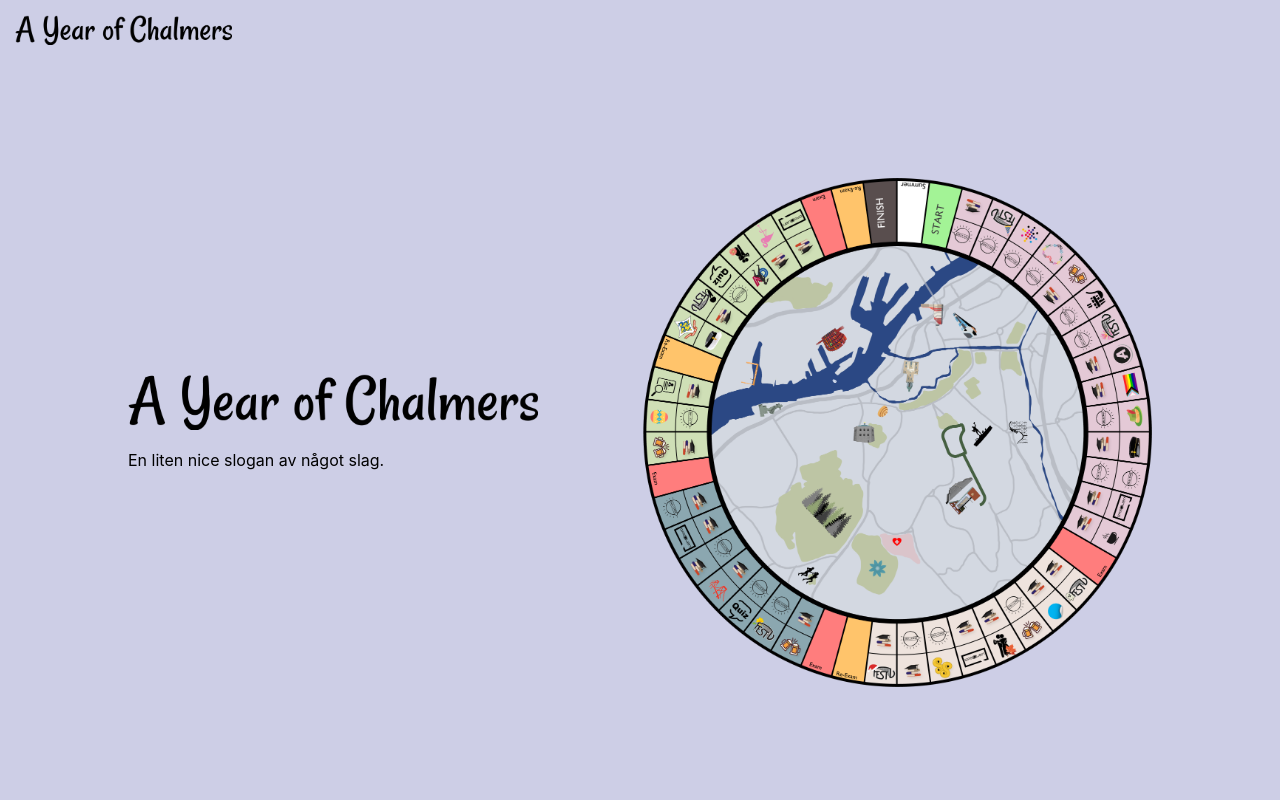
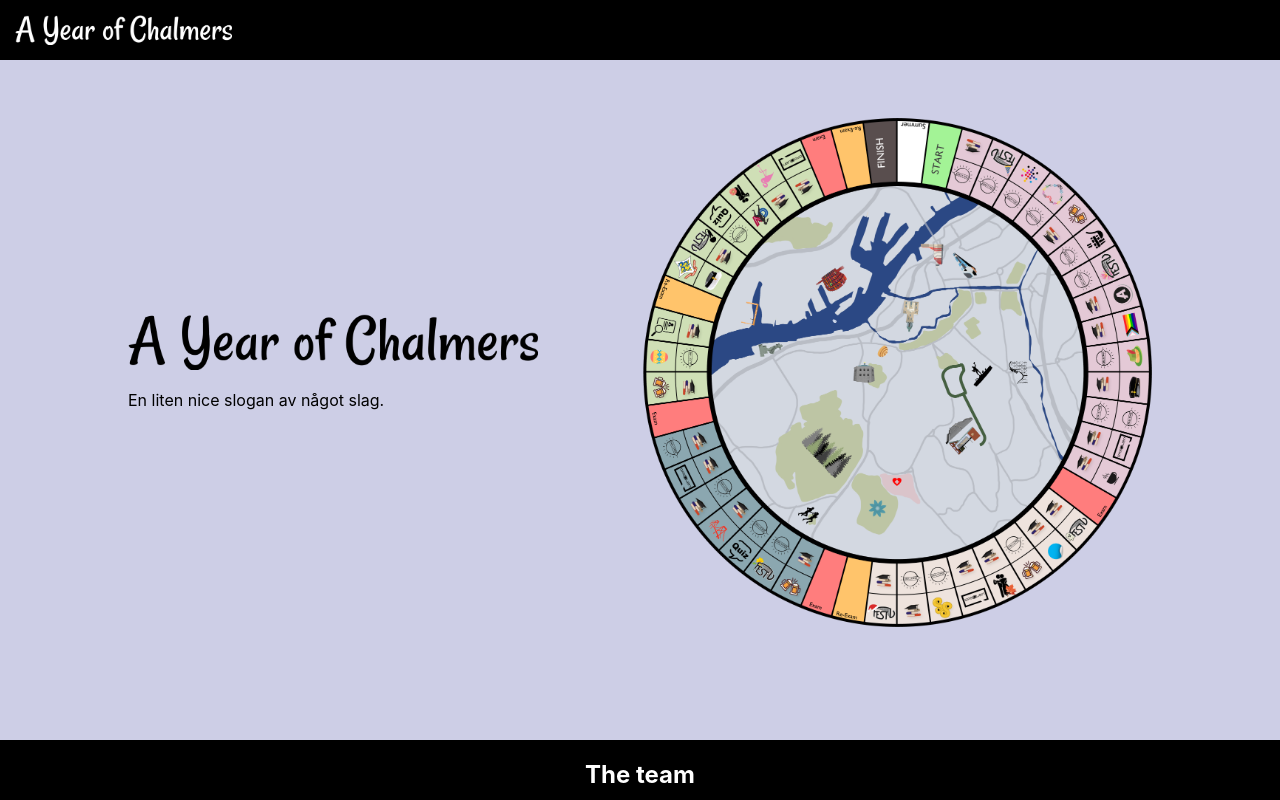
Before and after one commit to EllenWiderstrand/CIU265, a React (Create React App) app: page / in a window 1280 px wide. Shown: the top 800 px of the page. Built offline with nearby package versions, Linux system fonts and the light colour scheme.

Commit message:
update styling of the header

```diff
--- a/src/App.js
+++ b/src/App.js
@@ -4,26 +4,33 @@
 import Footer from './Footer';
 
 const Wrapper = styled.div`
-    width: 100%;
-    min-height: 100vh;
+  width: 100%;
+  min-height: 100vh;
 `;
 
 const Header = styled.div`
-    width: 100%;
-    height: 60px;
-    background-color: #CDCEE6;
+  position: fixed;
+  width: 100%;
+  height: 60px;
+  background-color: #000000;
+  z-index: 1;
 `
 
 const HeaderLogo = styled.img`
   height: 30px;
   padding: 15px;
+  filter: invert(1);
+
+  &:hover {
+    cursor: pointer;
+  }
 `
 
 function App() {
   return (
     <Wrapper>
       <Header>
-        <HeaderLogo alt="Logo" src={Logo}></HeaderLogo>
+        <HeaderLogo alt="Logo" onClick={() => window.scrollTo(0, 0)} src={Logo}></HeaderLogo>
       </Header>
       <TopContent />
       <Footer />
```
